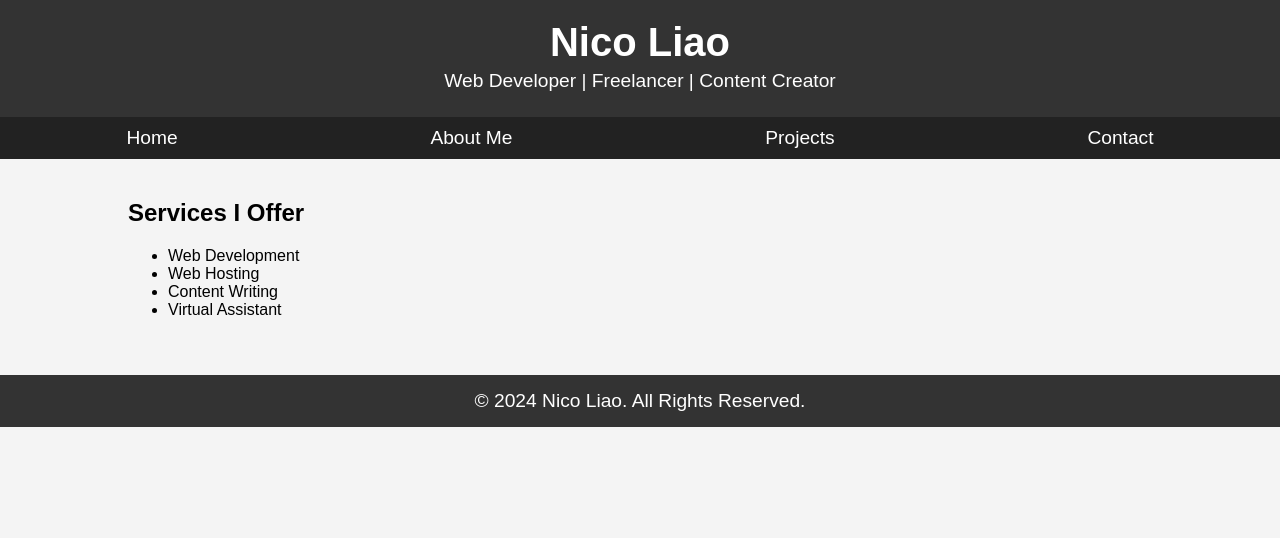
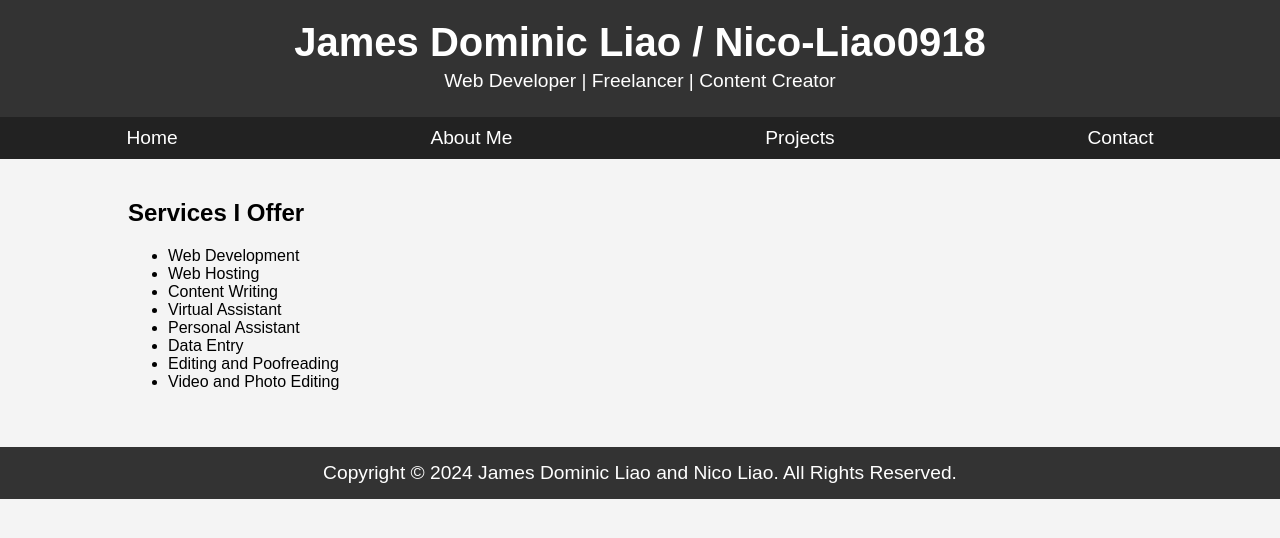
Before and after one commit to nico-liao0918/nico-liao0918-jpw.github.io, a plain HTML site: page service.html in a window 1280 px wide. Drawn offline with Linux system fonts and the light colour scheme.

Commit message:
Update service.html

```diff
--- a/service.html
+++ b/service.html
@@ -5,7 +5,7 @@
     <meta charset="UTF-8">
     <meta name="viewport" content="width=device-width, initial-scale=1.0">
     <meta http-equiv="X-UA-Compatible" content="ie=edge">
-    <title>Services - Nico Liao</title>
+    <title>Services - James Dominic Liao / Nico-Liao0918</title>
     <link rel="stylesheet" href="css/index.css">
     <link rel="stylesheet" href="css/mobile.css">
 </head>
@@ -14,9 +14,9 @@
     <!-- Header Section -->
     <header>
         <div class="container">
-            <h1>Nico Liao</h1>
-            <p>Web Developer | Freelancer | Content Creator</p>
-        </div>
+           <h1>James Dominic Liao / Nico-Liao0918</h1>
+           <p>Web Developer | Freelancer | Content Creator</p>
+         </div>
     </header>
 
     <!-- Navigation -->
@@ -38,6 +38,10 @@
                 <li>Web Hosting</li>
                 <li>Content Writing</li>
                 <li>Virtual Assistant</li>
+                <li>Personal Assistant</li>
+                <li>Data Entry</li>
+                <li>Editing and Poofreading</li>
+                <li>Video and Photo Editing</li>
             </ul>
         </div>
     </section>
@@ -45,7 +49,7 @@
     <!-- Footer Section -->
     <footer>
         <div class="container">
-            <p>&copy; 2024 Nico Liao. All Rights Reserved.</p>
+            <p>Copyright &copy; 2024 James Dominic Liao and Nico Liao. All Rights Reserved.</p>
         </div>
     </footer>
 </body>
```
